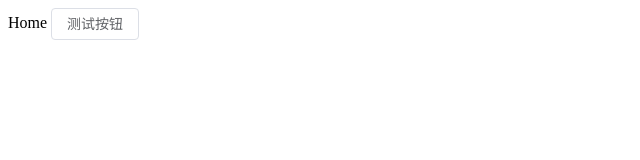
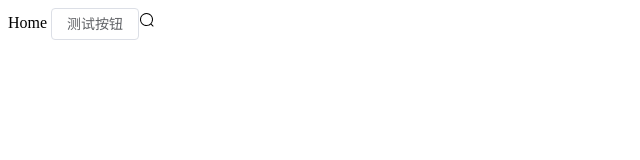
Before and after one commit to llyzmp/Vue3-ElementPlus, a Vue app: page / in a window 1280 px wide. Shown: the top 160 px of the page, without its empty margins (0-640 px from the left). Built offline with nearby package versions, Linux system fonts and the light colour scheme.

Commit message:
feat: 全局注册组件

```diff
--- a/package.json
+++ b/package.json
@@ -8,6 +8,7 @@
     "preview": "vite preview"
   },
   "dependencies": {
+    "@element-plus/icons-vue": "^1.1.4",
     "element-plus": "^2.1.9",
     "vue": "^3.2.25",
     "vue-router": "^4.0.13"
--- a/src/main.ts
+++ b/src/main.ts
@@ -3,8 +3,17 @@
 import router from './router/index'
 import ElementPlus from 'element-plus'
 import 'element-plus/dist/index.css'
+import * as Icons from '@element-plus/icons-vue'
+import { toLine } from './utils'
 
 const app = createApp(App)
+
+// 全局注册方便消耗点性能，设置为el-icon的用法
+// el-icon-xxx
+for(let i in Icons) {
+  // 注册全局组件
+  app.component(`el-icon-${toLine(i)}`, (Icons as any)[i])
+}
 
 
 app.use(router).use(ElementPlus)
--- /dev/null
+++ b/src/utils/index.ts
@@ -0,0 +1,8 @@
+/**
+ * 把驼峰转换为横杠连接
+ * @param value
+ * @returns
+ */
+export const toLine = (value: string) => {
+  return value.replace(/(A-Z)g/, '-$1').toLocaleLowerCase()
+}
--- a/src/views/Home.vue
+++ b/src/views/Home.vue
@@ -2,6 +2,7 @@
   <div>Home
 
     <el-button>测试按钮</el-button>
+    <el-icon-search style="width: 1em; height: 1em; margin-right: 8px" />
   </div>
 </template>
 
```
